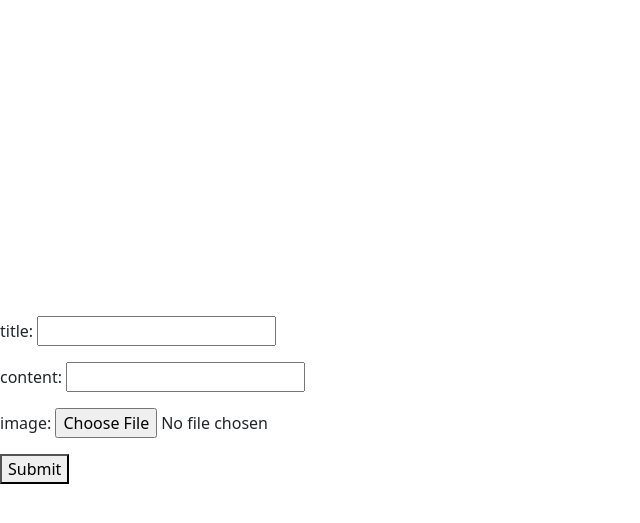
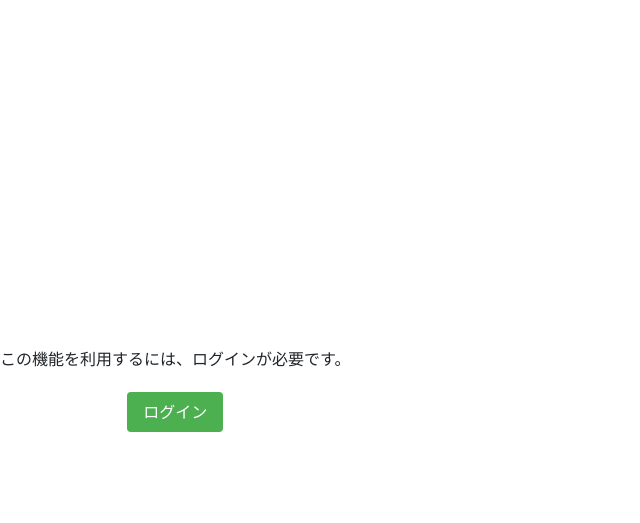
Before and after one commit to Forbusinessuseyukikoishiguro/BOARDPROJECT2, a Django app: page /create/ in a window 1280 px wide. Shown: the top 523 px of the page, without its empty margins (0-640 px from the left). Run offline with Django 5.2, Linux system fonts and the light colour scheme.

Commit message:
0319_1926 完成

```diff
--- a/boardproject/templates/create.html
+++ b/boardproject/templates/create.html
@@ -1,6 +1,7 @@
 {% extends 'base.html' %}
 
 {% block content %}
+{% if user.is_authenticated %}
 <form method="POST" enctype="multipart/form-data">
     {% csrf_token %}
     <p>title: <input type="text" name="title"></p>
@@ -11,4 +12,13 @@
 
     <button type="submit">Submit</button>
 </form>
+{% else %}
+<div style="text-align: center; margin: 30px 0;">
+    <p>この機能を利用するには、ログインが必要です。</p>
+    <p>
+        <a href="{% url 'login' %}" style="display: inline-block; margin: 5px; padding: 8px 16px; background-color: #4CAF50; color: white; text-decoration: none; border-radius: 4px;">ログイン</a>
+
+    </p>
+</div>
+{% endif %}
 {% endblock content %}
--- a/boardproject/templates/detail.html
+++ b/boardproject/templates/detail.html
@@ -15,7 +15,7 @@
         <p>投稿者 {{object.author}}</p>
         <img src="{{object.snsimage.url}}" alt="投稿画像" width="300" class="img-fluid">
         <a href="{% url 'good' object.pk %}" class="btn btn-primary" role="button" aria-pressed="true">いいねする</a>
-        <a href="{% url 'read' object pk %}" class="btn btn-secondary" role="button" aria-pressed="true">既読にする</a>
+        <a href="{% url 'read' object.pk %}" class="btn btn-secondary" role="button" aria-pressed="true">既読にする</a>
     </div>
 
 </div>
```
Also changed, not shown: boardproject/media/スクリーンショット_2025-03-18_172840_9U7H5cj.jpg (added).
